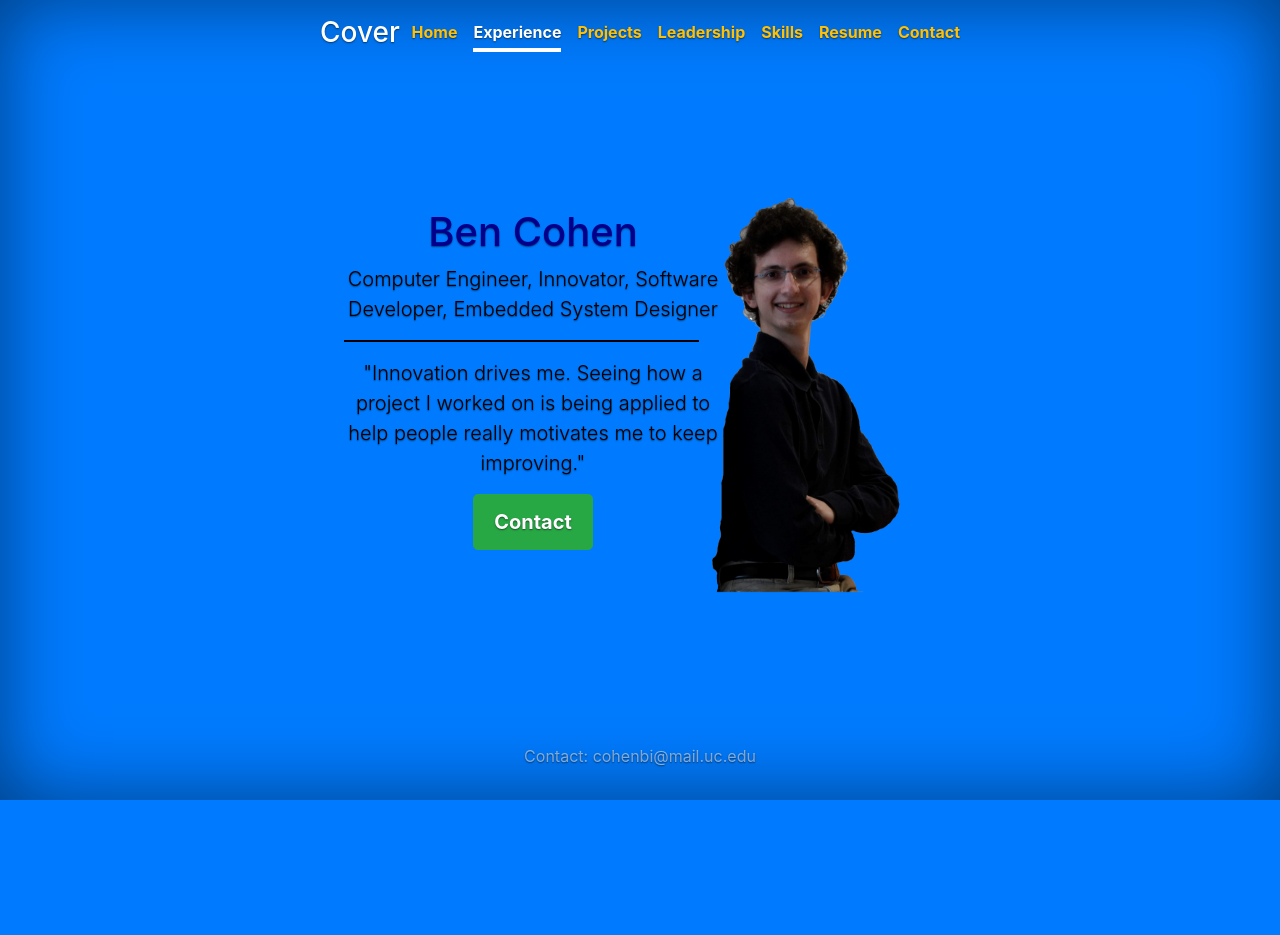
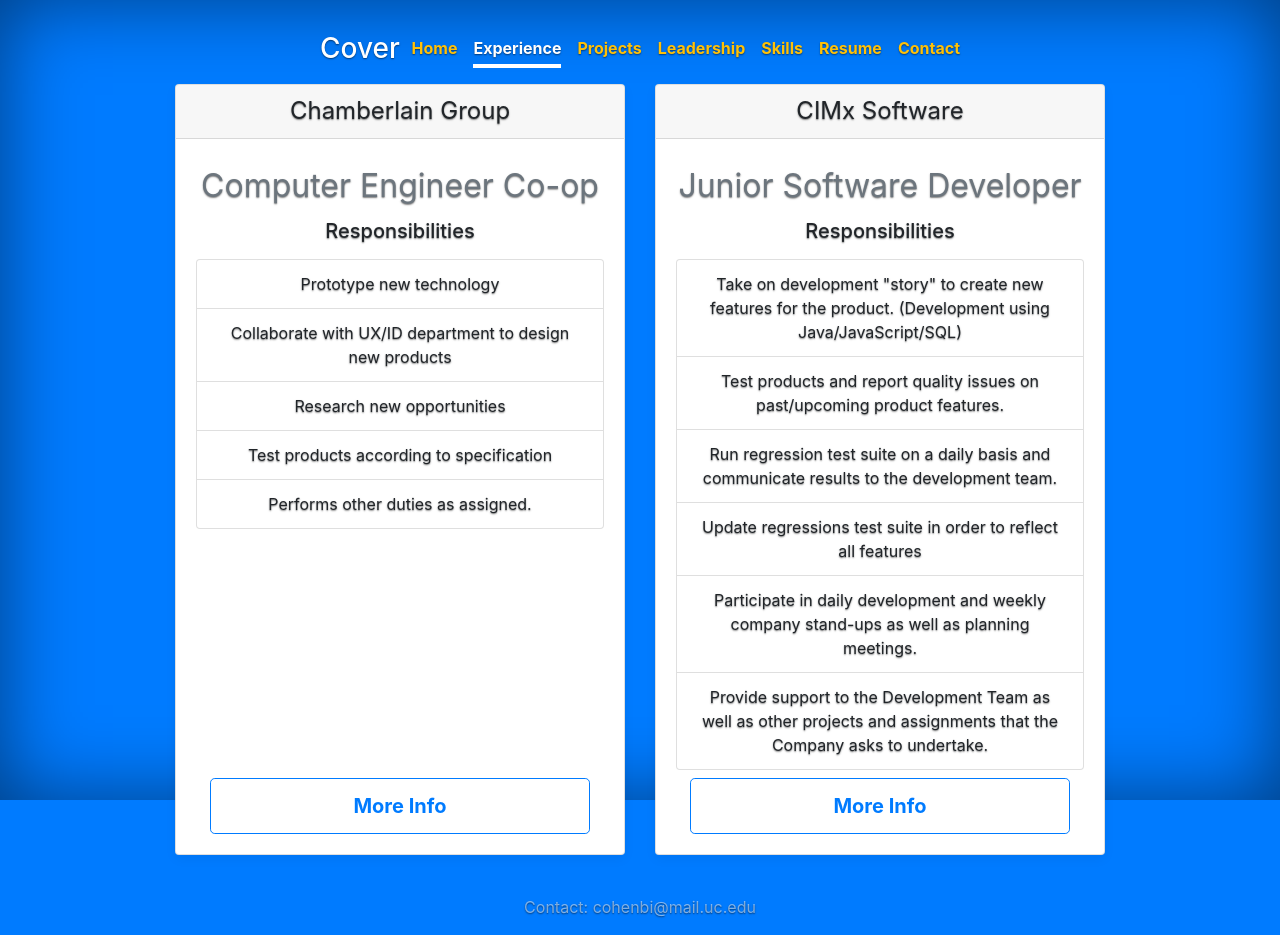
Before and after one commit to bcohen116/Portfolio-website, a plain HTML site: page experience.html in a window 1280 px wide. Before the commit the page ends 800 px from the top, so only its background shows below. Drawn offline with nearby package versions, Linux system fonts and the light colour scheme.

Commit message:
Added experience page, and popup dialogs

```diff
--- a/experience.html
+++ b/experience.html
@@ -12,18 +12,21 @@
     <!-- Bootstrap core CSS -->
     <link href="./dist/css/bootstrap.min.css" rel="stylesheet">
 
+    <!-- Font Awesome Icons -->
+    <link rel="stylesheet" href="https://use.fontawesome.com/releases/v5.0.13/css/all.css" integrity="sha384-DNOHZ68U8hZfKXOrtjWvjxusGo9WQnrNx2sqG0tfsghAvtVlRW3tvkXWZh58N9jp" crossorigin="anonymous">
+
     <!-- Custom styles for this template -->
-    <link href="cover.css" rel="stylesheet">
+    <link href="skills.css" rel="stylesheet">
   </head>
 
   <body class="text-center">
-
-    <div class="cover-container d-flex w-100 h-100 p-3 mx-auto flex-column">
+    <div class="wrapper d-flex w-100 h-100 p-3 mx-auto flex-column">
+      <div class="cover-container w-100 h-100 p-3 mx-auto flex-column"><!--d-flex-->
         <header class="masthead mb-auto">
           <div class="inner">
             <h3 class="masthead-brand">Cover</h3>
             <nav class="nav nav-masthead justify-content-center">
-            <a class="nav-link" href="#">Home</a>
+              <a class="nav-link" href="./index.html">Home</a>
               <a class="nav-link active" href="./Experience.html">Experience</a>
               <a class="nav-link" href="./Projects.html">Projects</a>
               <a class="nav-link" href="./Leadership.html">Leadership</a>
@@ -33,19 +36,48 @@
             </nav>
           </div>
         </header>
+      </div>
 
       <main role="main" class="inner cover">
-        <div class="mainContent">
-          <img id="benImage" src="./assets/_DSC2215_cropped.png" alt="Ben Cohen" style="float:right;width:234.06px;height:400px;"></img>
-          <h1 class="cover-heading">Ben Cohen</h1>
-          <!-- <img id="benImage" src="./assets/_DSC2215_modified.png" alt="Ben Cohen" style="float:right;width:148.82px;height:400px;"></img> -->
-          <p class="lead">Computer Engineer, Innovator, Software Developer, Embedded System Designer</p>
-          <hr align="left" style="width: 60%; color: black; height: 1px; background-color:black;">
-          <p class="lead">"Innovation drives me. Seeing how a project I worked on is being applied to help people really motivates me to keep improving."</p>
-          <p class="lead">
-            <a href="./Contact.html" class="btn btn-success btn-lg">Contact</a>
-          </p>
-
+        <div class="container">
+          <div class="card-deck mb-3 text-center">
+            <div class="card mb-4 box-shadow">
+              <div class="card-header">
+                <h4 class="my-0 font-weight-normal">Chamberlain Group</h4>
+              </div>
+              <div class="card-body">
+                <h1 class="card-title pricing-card-title"><small class="text-muted">Computer Engineer Co-op</small></h1>
+                <h5 class="card-title pricing-card-title">Responsibilities</h5>
+                <ul class="list-group mt-3 mb-4">
+                  <li class="list-group-item">Prototype new technology</li>
+                  <li class="list-group-item">Collaborate with UX/ID department to design new products</li>
+                  <li class="list-group-item">Research new opportunities</li>
+                  <li class="list-group-item">Test products according to specification</li>
+                  <li class="list-group-item">Performs other duties as assigned.</li>
+                </ul>
+                <p class="spacer"></p>
+              </div>
+              <button type="button" class="btn btn-lg btn-block btn-outline-primary card-button" data-toggle="modal" data-target="#exampleModalCenter">More Info</button>
+            </div>
+            <div class="card mb-4 box-shadow">
+              <div class="card-header">
+                <h4 class="my-0 font-weight-normal">CIMx Software</h4>
+              </div>
+              <div class="card-body">
+                <h1 class="card-title pricing-card-title"><small class="text-muted">Junior Software Developer</small></h1><!--<small class="text-muted">/ mo</small>-->
+                <h5 class="card-title pricing-card-title">Responsibilities</h5>
+                <ul class="list-group mt-3 mb-4">
+                  <li class="list-group-item">Take on development "story" to create new features for the product. (Development using Java/JavaScript/SQL)</li>
+                  <li class="list-group-item">Test products and report quality issues on past/upcoming product features.</li>
+                  <li class="list-group-item">Run regression test suite on a daily basis and communicate results to the development team.</li>
+                  <li class="list-group-item">Update regressions test suite in order to reflect all features</li>
+                  <li class="list-group-item">Participate in daily development and weekly company stand-ups as well as planning meetings.</li>
+                  <li class="list-group-item">Provide support to the Development Team as well as other projects and assignments that the Company asks to undertake.</li>
+                </ul>
+                <p class="spacer"></p>
+                <button type="button" class="btn btn-lg btn-block btn-outline-primary card-button" data-toggle="modal" data-target="#exampleModalCenter">More Info</button>
+              </div>
+            </div>
           </div>
 
       </main>
@@ -58,6 +90,7 @@
     </div>
 
 
+
     <!-- Bootstrap core JavaScript
     ================================================== -->
     <!-- Placed at the end of the document so the pages load faster -->
@@ -66,4 +99,34 @@
     <script src="./assets/js/vendor/popper.min.js"></script>
     <script src="./dist/js/bootstrap.min.js"></script>
   </body>
+
+
+
+
+
+
+
+
+  <!-- Modals for Info Dialogs -->
+<div class="modal fade" id="exampleModalCenter" tabindex="-1" role="dialog" aria-labelledby="exampleModalCenterTitle" aria-hidden="true">
+  <div class="modal-dialog modal-dialog-centered" role="document">
+    <div class="modal-content">
+      <div class="modal-header">
+        <h5 class="modal-title" id="exampleModalLongTitle">Modal title</h5>
+        <button type="button" class="close" data-dismiss="modal" aria-label="Close">
+          <span aria-hidden="true">&times;</span>
+        </button>
+      </div>
+      <div class="modal-body">
+        <p>Info will go here about how I improved from this position, and how I grew professionally. LinkedIn and other links to relevant sites will go at the bottom.</p>
+        <br>
+        <p>Still working on the technical parts, will fill in this info later.</p>
+      </div>
+      <div class="modal-footer">
+        <button type="button" class="btn btn-secondary" data-dismiss="modal">Close</button>
+        <button type="button" class="btn btn-primary"><i class="fab fa-linkedin"></i> LinkedIn</button>
+      </div>
+    </div>
+  </div>
+</div>
 </html>
--- a/skills.css
+++ b/skills.css
@@ -103,6 +103,9 @@
     /* margin-top:10px; */
   }
 }
+.modal-title, .modal-body{
+  color:black;
+}
 
 
 /*
```
Also changed, not shown: index.html (+3 -0 lines), skills.html (+37 -4 lines). Lines whose indentation alone changed are shown as unchanged.
